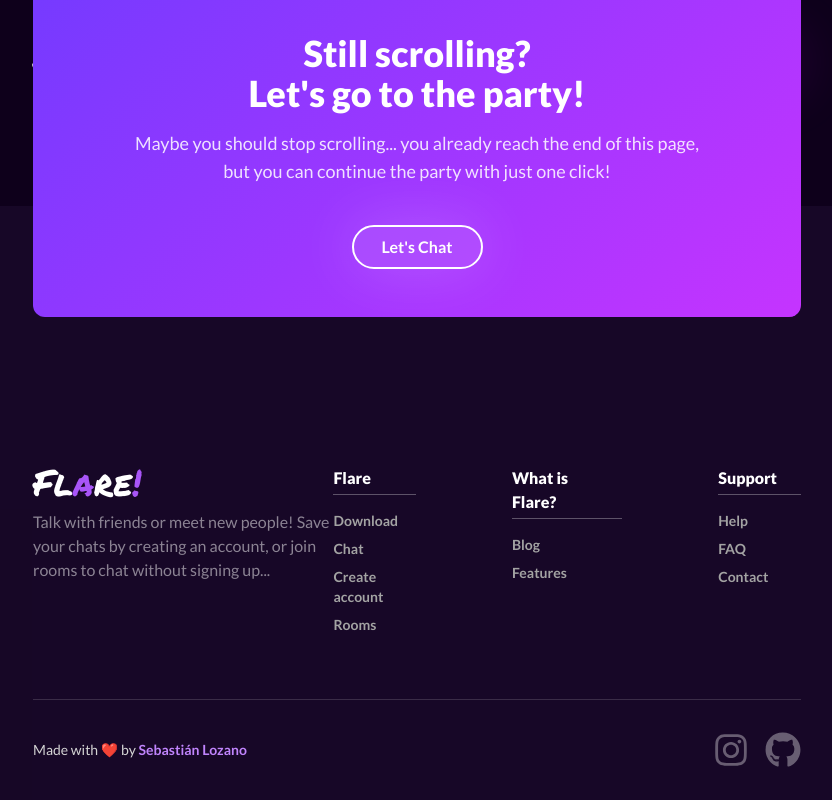
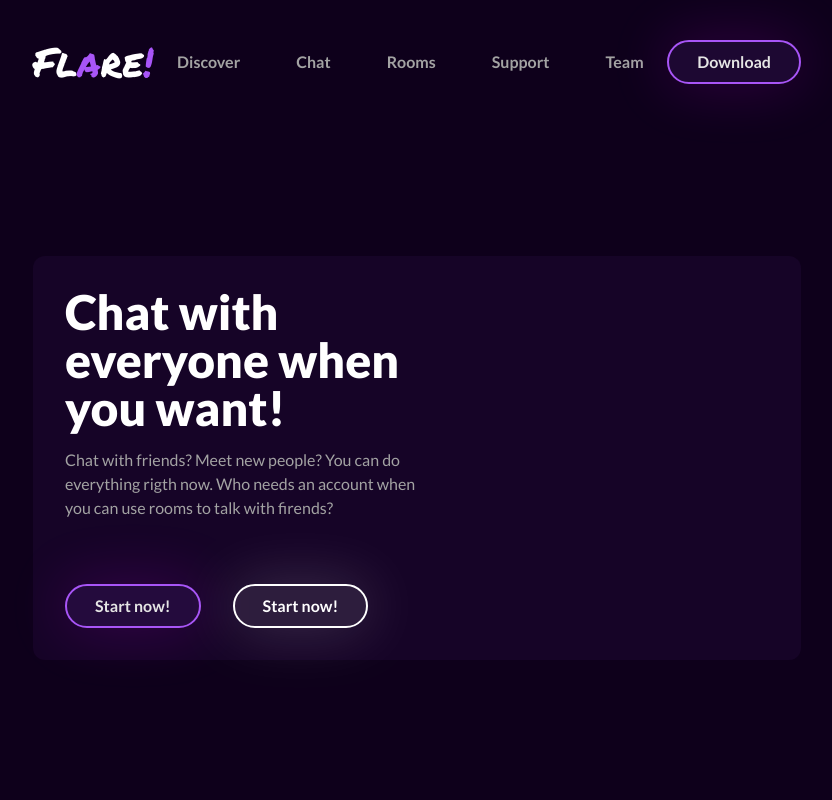
Before and after one commit to SebastianL-dev/Flare, a Next.js app in the folder client/web/: page / in a window 1280 px wide. Shown: the top 800 px of the page, without its empty margins (223-1055 px from the left). Built offline with nearby package versions, Linux system fonts and the light colour scheme; no server answers.

Commit message:
feat(web): add principal main section ✨
- Add main section.

- Add scrollbar color.

```diff
--- a/client/web/src/app/page.tsx
+++ b/client/web/src/app/page.tsx
@@ -1,6 +1,6 @@
+import DefaultButton from "@/components/common/buttons/defaultButton";
 import Footer from "@/components/common/footer";
 import Header from "@/components/common/header";
-import Link from "next/link";
 
 export const runtime = "edge";
 
@@ -8,7 +8,26 @@
   return (
     <>
       <Header />
-      <main></main>
+      <main className="mx-[20%] pt-64 pb-96">
+        <div className="bg-purple-500 p-8 rounded-xl bg-opacity-5">
+          <section className="max-w-[50%] flex flex-col gap-16">
+            <div className="flex flex-col gap-4">
+              <h1 className="font-black text-5xl max-w-[500px]">
+                Chat with everyone when you want!
+              </h1>
+              <p className="max-w-[550px] text-neutral-400">
+                Chat with friends? Meet new people? You can do everything rigth
+                now. Who needs an account when you can use rooms to talk with
+                firends?
+              </p>
+            </div>
+            <div className="flex gap-8">
+              <DefaultButton text="Start now!" color="purple" />
+              <DefaultButton text="Start now!" color="white" />
+            </div>
+          </section>
+        </div>
+      </main>
       <Footer />
     </>
   );
--- a/client/web/src/components/common/footer.tsx
+++ b/client/web/src/components/common/footer.tsx
@@ -1,5 +1,5 @@
 import Link from "next/link";
-import { FaArrowRight, FaGithub, FaInstagram } from "react-icons/fa6";
+import { FaGithub, FaInstagram } from "react-icons/fa6";
 import FooterButtonsSection from "./footer/footerButtonsSection";
 import { permanentMarker } from "@/styles/fonts";
 import FooterCard from "./footer/footerCard";
--- a/client/web/src/components/common/header.tsx
+++ b/client/web/src/components/common/header.tsx
@@ -1,12 +1,11 @@
 import { permanentMarker } from "@/styles/fonts";
-import NavButton from "./navButton";
+import NavButton from "./buttons/navButton";
 import Link from "next/link";
-import { FaArrowRight } from "react-icons/fa6";
 import DefaultButton from "./buttons/defaultButton";
 
 export default function Header() {
   return (
-    <header className="flex h-fit w-full">
+    <header className="flex h-fit w-full fixed">
       <div className="flex justify-between py-8 mx-[20%] w-full">
         <Link
           className={`peer transition-all ${permanentMarker.className} text-[40px] hover:-rotate-[4deg] hover:scale-125 h-min ease-message-button duration-300`}
--- a/client/web/src/styles/globals.css
+++ b/client/web/src/styles/globals.css
@@ -1,53 +1,53 @@
 @tailwind base;
 @tailwind components;
 @tailwind utilities;
+
+body::-webkit-scrollbar-thumb {
+  background-color: #a855f7;
+  border-radius: 999999px;
+}
+body::-webkit-scrollbar {
+  background-color: #28123b;
+  width: 6px;
+}
 
 @layer utilities {
   .bg-join-card {
     background: #8400ff;
     background: radial-gradient(at center top, #8400ff33 0%, #00000000 75%);
   }
-
   .bg-chat-card {
     background: #8400ff;
     background: radial-gradient(at left center, #8400ff33 0%, #00000000 50%);
   }
-
   .chat-scroll::-webkit-scrollbar-thumb {
     background-color: #a955f777;
     border-radius: 99999px;
   }
-
   .chat-scroll::-webkit-scrollbar {
     width: 4px;
     background-color: transparent;
     background-color: #d19fff13;
     border-radius: 99999px;
   }
-
   .default-transition {
     transition: scale cubic-bezier(0.68, -0.6, 0.32, 1.6) 0.4s,
       background-color linear 0.3s, box-shadow linear 0.3s;
   }
-
   .default-transition:hover {
     scale: 1.1;
   }
-
   .button-hover {
     transition: scale cubic-bezier(0.68, -0.6, 0.32, 1.6) 0.4s,
       background-color linear 0.3s, box-shadow linear 0.3s;
   }
-
   .button-hover:hover {
     scale: 1.1;
   }
-
   .error-anim {
     transition: transform cubic-bezier(0.34, 1.56, 0.64, 1) 0.5s,
       opacity linear 0.3s;
   }
-
   .nav-button::before {
     content: "";
     inset: 0;
@@ -60,17 +60,14 @@
     transition: scale 0.5s cubic-bezier(0.34, 1.56, 0.64, 1),
       opacity 0.2s linear, shadow 0.5s linear;
   }
-
   .nav-button:hover {
     text-shadow: 0px 0px 15px #a855f7;
   }
-
   .nav-button:hover::before {
     scale: 1;
     opacity: 0.15;
     box-shadow: 0px 0px 30px 2px #a855f7;
   }
-
   .footer {
     background: a855f7;
     background: linear-gradient(135deg, #753aff 0%, #c534ff 100%);
--- a/client/web/tailwind.config.ts
+++ b/client/web/tailwind.config.ts
@@ -16,7 +16,7 @@
         "button-default": "0px 0px 60px 2px #d400ff2c;",
         "button-default-white": "0px 0px 60px 2px #ffffff2c;",
         "button-hover-1": "0px 0px 50px 2px #a855f76c;",
-        "button-hover-white": "0px 0px 50px 2px #ffffff7c;",
+        "button-hover-white": "0px 0px 50px 2px #ffffff5c;",
       },
       transitionTimingFunction: {
         bounce: "cubic-bezier(0.34, 1.56, 0.64, 1)",
```
Also changed, not shown: client/web/src/components/common/buttons/navButton.tsx (renamed from client/web/src/components/common/navButton.tsx).
